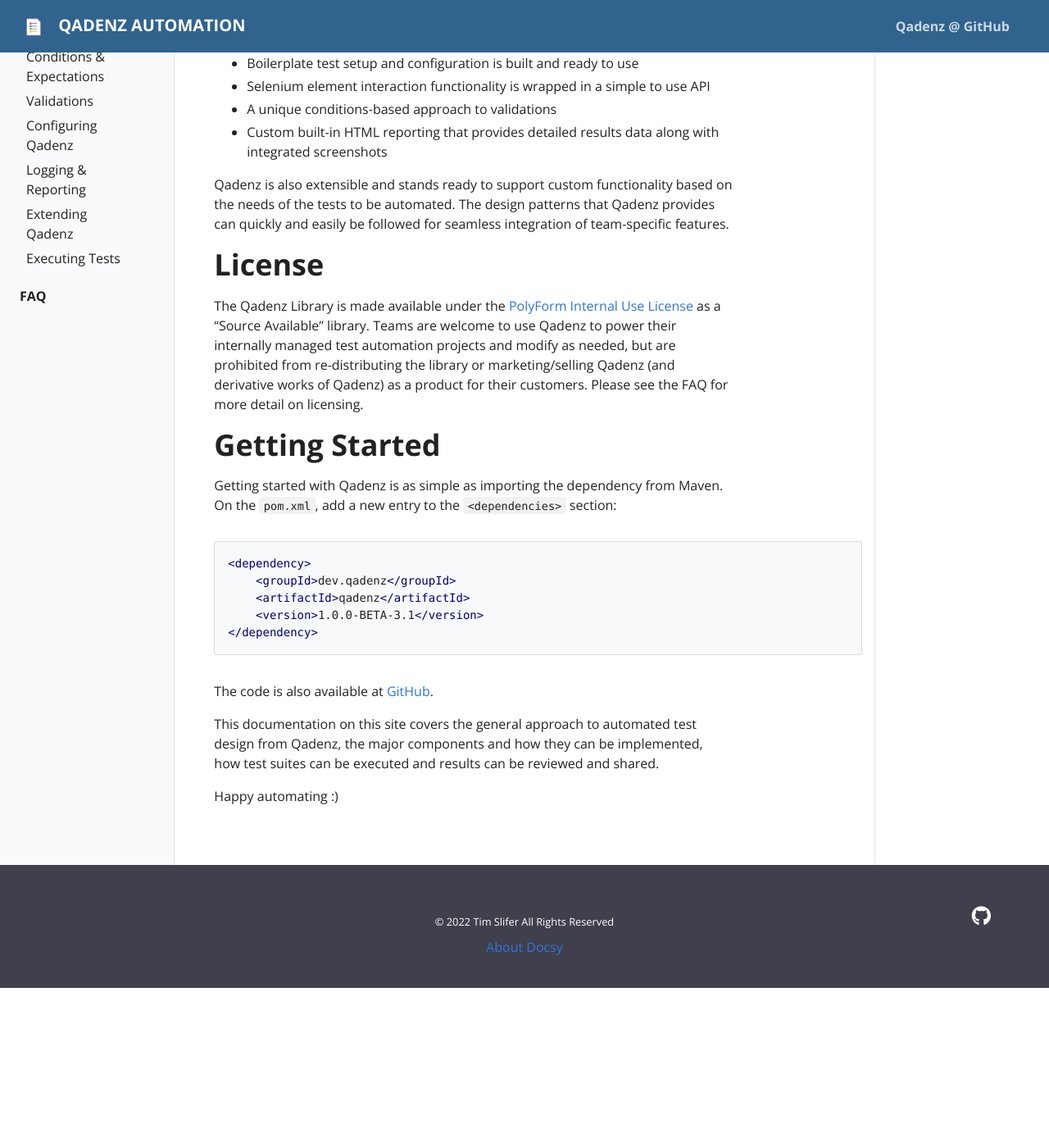
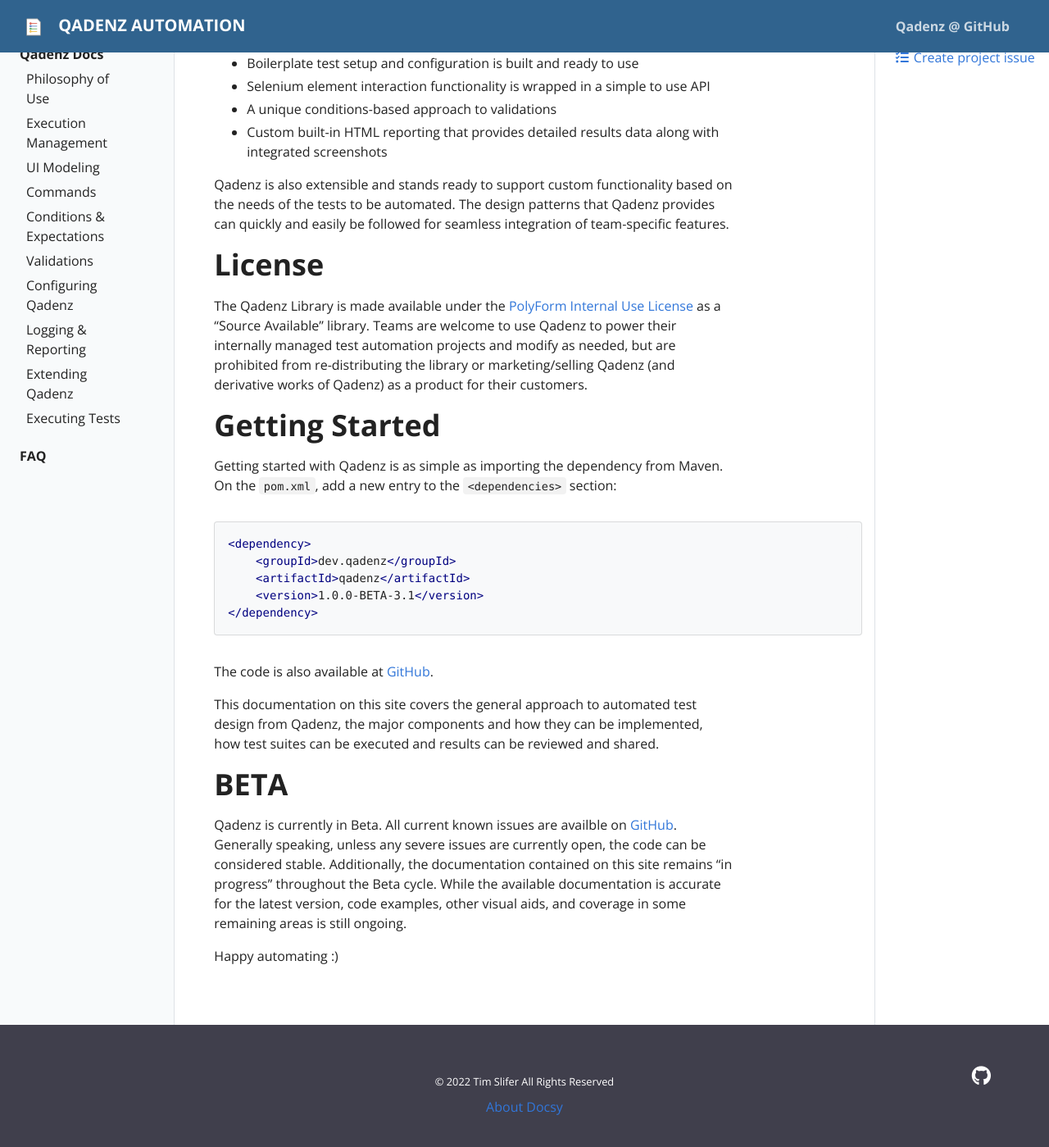
Before and after one commit to qadenz/qadenz.github.io, a Jekyll site: the page built from pages/index.md, in a window 1280 px wide and 1400 px high, scrolled down 489 px. Shown: the whole window at 82% size. Built offline with Jekyll 4.4.1, drawn with Linux system fonts in a browser that asks for light colours; before the commit the page ends 1694 px from its top, so only the background shows below that.

Commit message:
Added beta notes to index page

```diff
--- a/pages/index.md
+++ b/pages/index.md
@@ -21,7 +21,7 @@ Qadenz is also extensible and stands ready to support custom functionality based
 
 # License
 
-The Qadenz Library is made available under the [PolyForm Internal Use License](https://polyformproject.org/licenses/internal-use/1.0.0/) as a "Source Available" library. Teams are welcome to use Qadenz to power their internally managed test automation projects and modify as needed, but are prohibited from re-distributing the library or marketing/selling Qadenz (and derivative works of Qadenz) as a product for their customers. Please see the FAQ for more detail on licensing.
+The Qadenz Library is made available under the [PolyForm Internal Use License](https://polyformproject.org/licenses/internal-use/1.0.0/) as a "Source Available" library. Teams are welcome to use Qadenz to power their internally managed test automation projects and modify as needed, but are prohibited from re-distributing the library or marketing/selling Qadenz (and derivative works of Qadenz) as a product for their customers.
 
 # Getting Started
 
@@ -39,4 +39,8 @@ The code is also available at [GitHub](https://github.com/qadenz/qadenz).
 
 This documentation on this site covers the general approach to automated test design from Qadenz, the major components and how they can be implemented, how test suites can be executed and results can be reviewed and shared.
 
+# BETA
+
+Qadenz is currently in Beta. All current known issues are availble on [GitHub](https://github.com/qadenz/qadenz/issues). Generally speaking, unless any severe issues are currently open, the code can be considered stable. Additionally, the documentation contained on this site remains "in progress" throughout the Beta cycle. While the available documentation is accurate for the latest version, code examples, other visual aids, and coverage in some remaining areas is still ongoing.
+
 Happy automating :)
```
